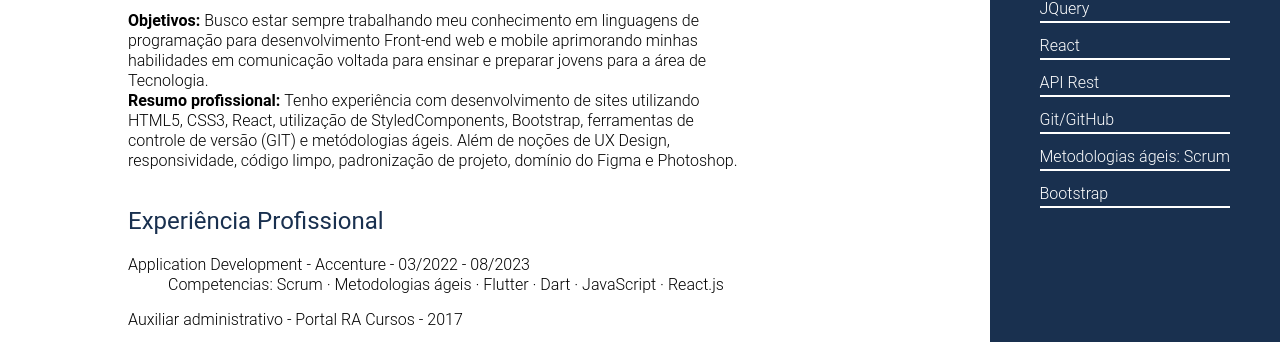
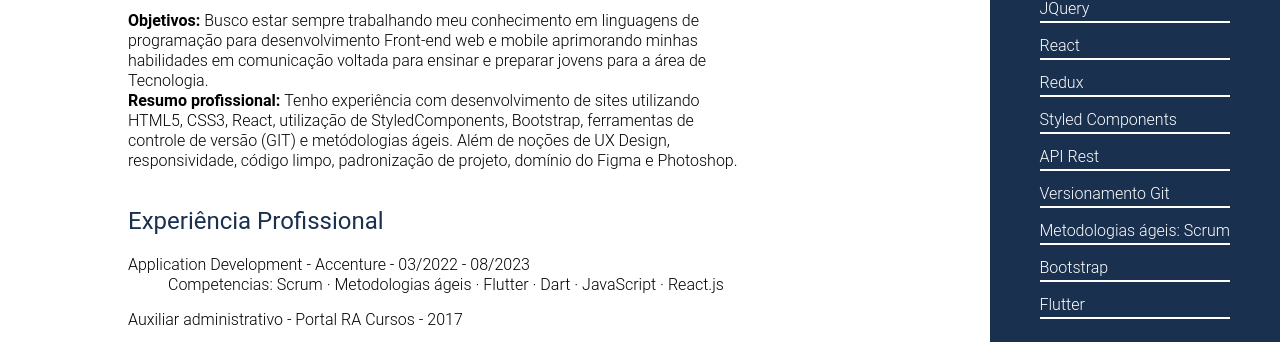
Before and after one commit to barbaha/CurriculoBarbahaSantos, a plain HTML site: page index.html in a window 1280 px wide. Shown: the part 396-738 px from the top of the page. Drawn offline with Linux system fonts and the light colour scheme.

Commit message:
Update de links e competencias

```diff
--- a/index.html
+++ b/index.html
@@ -17,7 +17,7 @@
 
 				<ul class="redes">
 					<li>
-						<a href="https://www.linkedin.com/mwlite/in/barbahasantos" target="_blank">
+						<a href="www.linkedin.com/in/barbahasantos" target="_blank">
 							<img src="img/linkedin.png" alt="">
 						</a>
 					</li>
@@ -37,10 +37,14 @@
 					<dt>JavaScript</dt>
 					<dt>JQuery</dt>
 					<dt>React</dt>
+					<dt>Redux</dt>
+					<dt>Styled Components</dt>
 					<dt>API Rest</dt>
-					<dt>Git/GitHub</dt>
+					<dt>Versionamento Git</dt>
 					<dt>Metodologias ágeis: Scrum</dt>
 					<dt>Bootstrap</dt>
+					<dt>Flutter</dt>
+
 				</dd>
 			</section>
 		</div>
```
